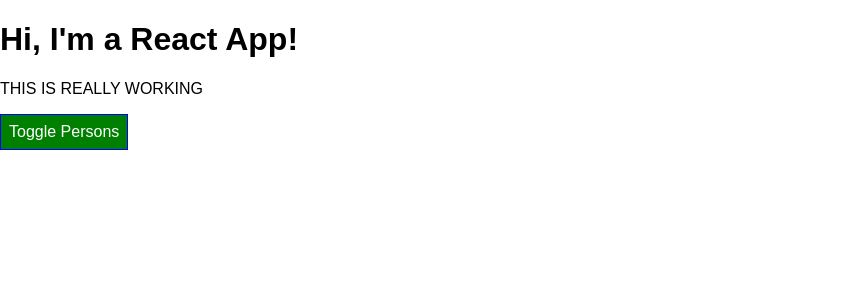
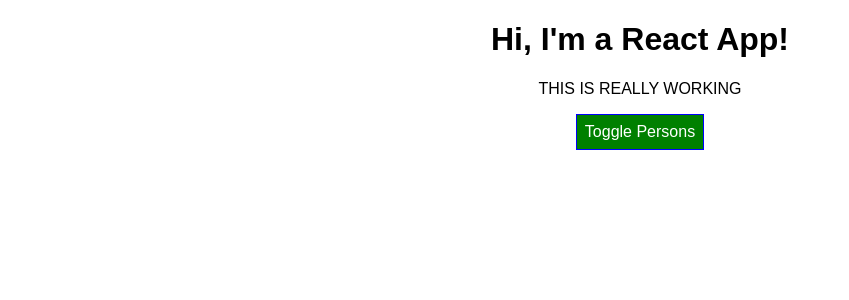
Before and after one commit to jadams102/react-complete-course, a React app: page / in a window 1280 px wide. Shown: the top 300 px of the page, without its empty margins (0-849 px from the left). Built offline with nearby package versions, Linux system fonts and the light colour scheme.

Commit message:
Update App.js

```diff
--- a/src/App.js
+++ b/src/App.js
@@ -74,20 +74,20 @@ class App extends Component {
       style.backgroundColor = 'red';
     }
 
-    let classes = [];
+    let assignedClasses = [];
 
     if (this.state.persons.length <= 2) {
-      classes.push('red');
+      assignedClasses.push(classes.red);
     }
 
     if (this.state.persons.length <= 1) {
-      classes.push('bold');
+      assignedClasses.push(classes.bold);
     }
 
     return (
         <div className={classes.App}>
           <h1>Hi, I'm a React App!</h1>
-          <p className={classes.join(' ')}>THIS IS REALLY WORKING</p>
+          <p className={assignedClasses.join(' ')}>THIS IS REALLY WORKING</p>
           <button
             style={style}
             onClick={this.togglePersonsHandler}>Toggle Persons</button>
```
